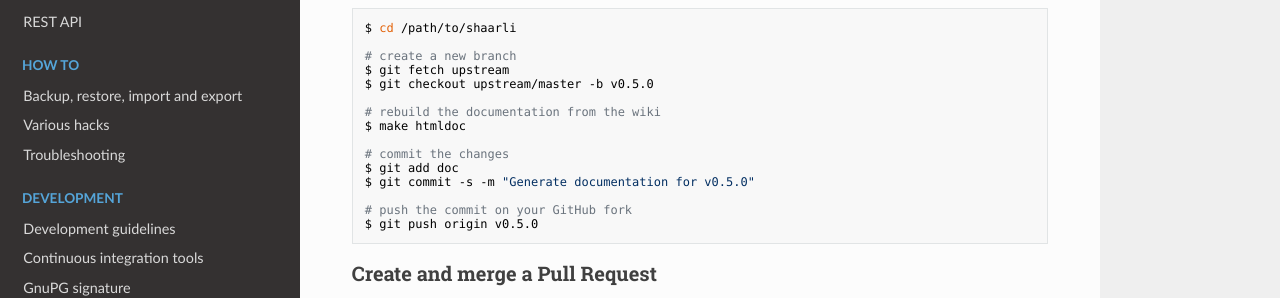
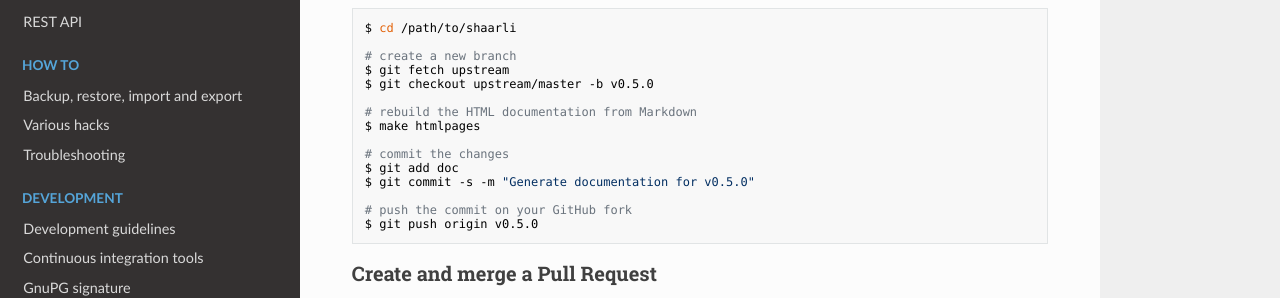
Before and after one commit to sebsauvage/Shaarli, an MkDocs documentation site: the page built from doc/md/Release-Shaarli.md, in a window 1280 px wide and 900 px high, scrolled down 952 px. Shown: the part 155-453 px from the top of the window. Built offline with MkDocs 1.6.1, drawn with Linux system fonts in a browser that asks for light colours; nearby versions of some CDN libraries; old or Windows-style settings are respelled for this version of MkDocs.

Commit message:
doc: release: update doc generation instructions

```diff
--- a/doc/md/Release-Shaarli.md
+++ b/doc/md/Release-Shaarli.md
@@ -52,8 +52,8 @@ $ cd /path/to/shaarli
 $ git fetch upstream
 $ git checkout upstream/master -b v0.5.0
 
-# rebuild the documentation from the wiki
-$ make htmldoc
+# rebuild the HTML documentation from Markdown
+$ make htmlpages
 
 # commit the changes
 $ git add doc
```
